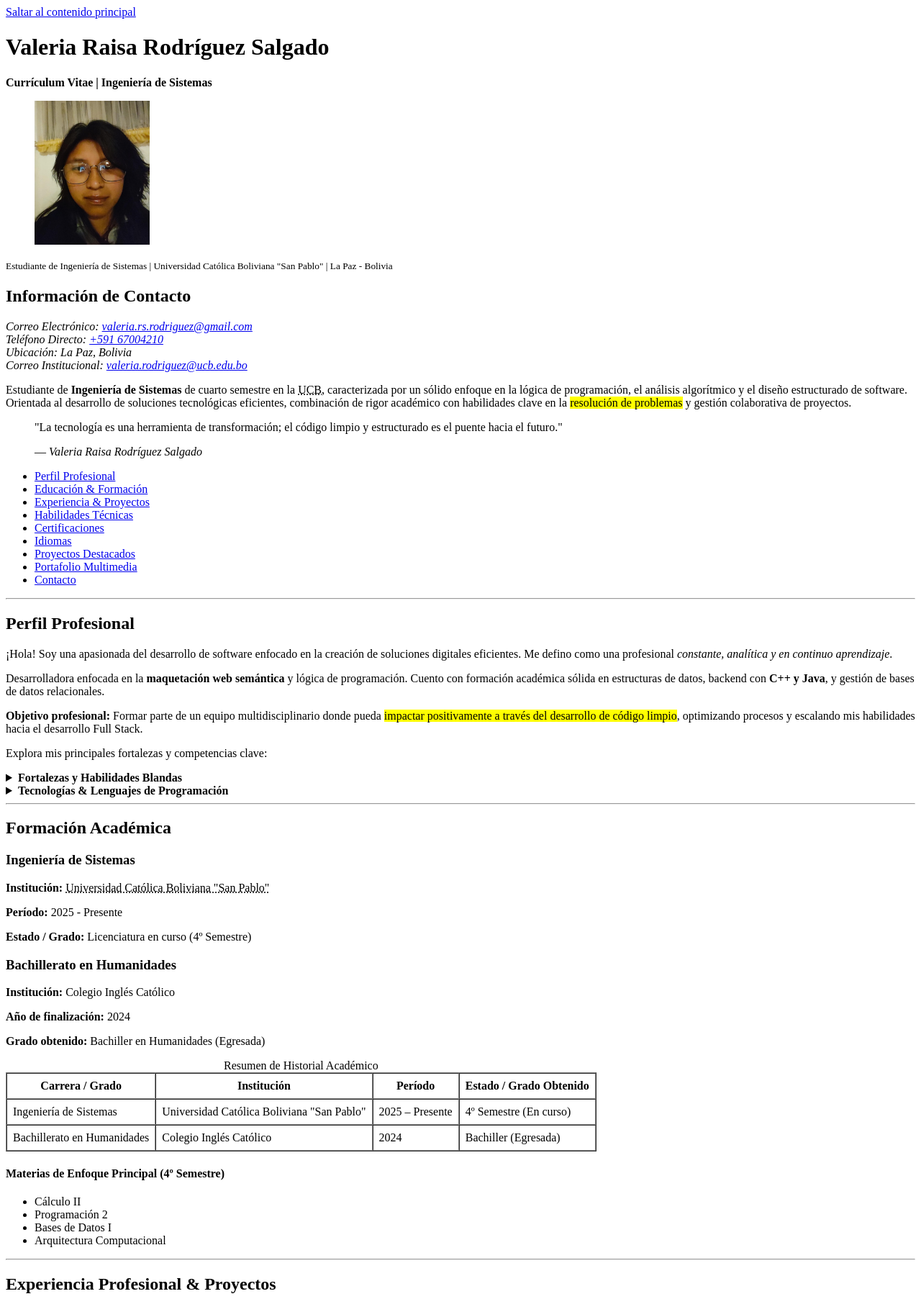
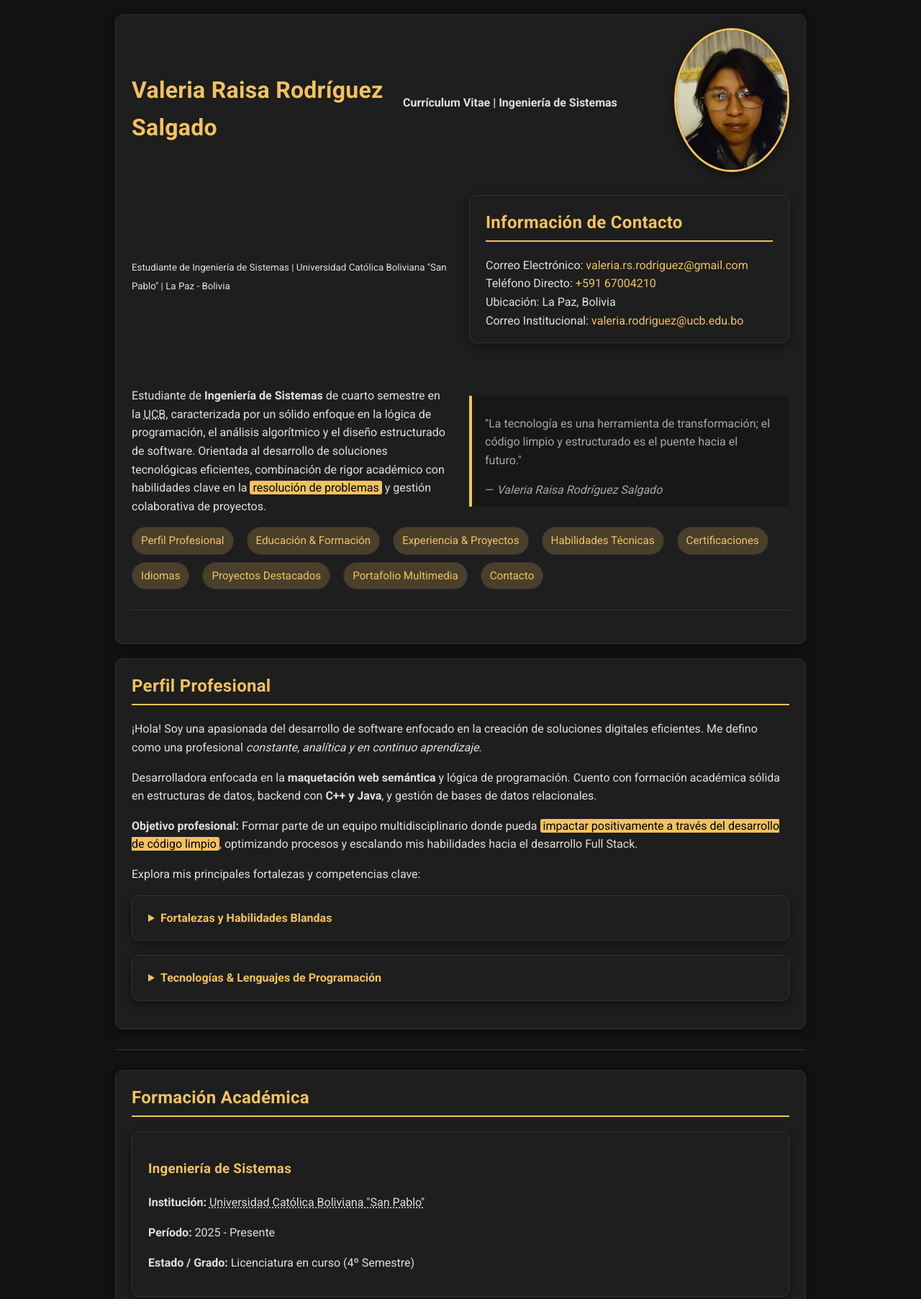
Before and after one commit to ValRod-Sal/hoja-vida-Rodriguez-Valeria, a plain HTML site: page index.html in a window 1280 px wide. Shown: the top 1805 px of the page at 72% size. Drawn offline with Linux system fonts and the light colour scheme.

Commit message:
Agregado CSS

```diff
--- /dev/null
+++ b/css/style.css
@@ -0,0 +1,328 @@
+:root {
+  --bg-color: #121212;
+  --card-bg: #1e1e1e;
+  --text-color: #e0e0e0;
+  --text-muted: #a8a8a8;
+  --accent-color: #f2c262;
+  --accent-color-soft: #f2c26233;
+  --border-color: #333333;
+  --font-family: 'Roboto', sans-serif;
+  --radius: 10px;
+  --shadow: 0 4px 14px rgba(0, 0, 0, 0.45);
+}
+
+* {
+  box-sizing: border-box;
+}
+
+body {
+  background-color: var(--bg-color);
+  color: var(--text-color);
+  font-family: var(--font-family);
+  line-height: 1.6;
+  max-width: 1000px;
+  margin: 0 auto;
+  padding: 20px;
+}
+
+.skip-link {
+  position: absolute;
+  left: -999px;
+  top: auto;
+  background: var(--accent-color);
+  color: #000;
+  padding: 10px 16px;
+  border-radius: 4px;
+  z-index: 1000;
+}
+
+.skip-link:focus {
+  left: 20px;
+  top: 20px;
+}
+
+h1, h2, h3, h4 {
+  color: var(--accent-color);
+  letter-spacing: 0.3px;
+}
+
+h1 {
+  font-size: 2rem;
+  margin-bottom: 4px;
+}
+
+h2 {
+  border-bottom: 2px solid var(--accent-color);
+  padding-bottom: 6px;
+  margin-top: 0;
+}
+
+a {
+  color: var(--accent-color);
+  text-decoration: none;
+}
+
+a:hover, a:focus {
+  text-decoration: underline;
+}
+
+hr {
+  border: none;
+  border-top: 1px solid var(--border-color);
+  margin: 28px 0;
+}
+
+header, section, article, details, table, form, aside {
+  background-color: var(--card-bg);
+  padding: 18px 22px;
+  margin-bottom: 20px;
+  border-radius: var(--radius);
+  border: 1px solid var(--border-color);
+  box-shadow: var(--shadow);
+}
+
+/* ---------- FLEXBOX: encabezado principal ---------- */
+.perfil-flex {
+  display: flex;
+  flex-wrap: wrap;
+  align-items: center;
+  gap: 24px;
+}
+
+.perfil-flex figure {
+  margin: 0;
+  flex: 0 0 auto;
+}
+
+.perfil-flex figure img {
+  border-radius: 50%;
+  border: 3px solid var(--accent-color);
+  object-fit: cover;
+  box-shadow: var(--shadow);
+}
+
+.perfil-flex > *:not(figure) {
+  flex: 1 1 320px;
+}
+
+nav ul.nav-flex {
+  list-style: none;
+  display: flex;
+  flex-wrap: wrap;
+  gap: 10px 18px;
+  padding: 0;
+  margin: 0;
+}
+
+nav ul.nav-flex li a {
+  display: inline-block;
+  padding: 6px 12px;
+  border: 1px solid var(--border-color);
+  border-radius: 20px;
+  background-color: var(--accent-color-soft);
+  font-size: 0.95rem;
+}
+
+nav ul.nav-flex li a:hover,
+nav ul.nav-flex li a:focus {
+  background-color: var(--accent-color);
+  color: #000;
+  text-decoration: none;
+}
+
+address {
+  font-style: normal;
+}
+
+blockquote {
+  border-left: 4px solid var(--accent-color);
+  margin: 16px 0;
+  padding: 10px 18px;
+  background-color: #171717;
+  border-radius: 0 8px 8px 0;
+  color: var(--text-muted);
+}
+
+mark {
+  background-color: var(--accent-color);
+  color: #000;
+  padding: 0 4px;
+  border-radius: 3px;
+}
+
+details {
+  cursor: pointer;
+}
+
+details summary {
+  color: var(--accent-color);
+  outline: none;
+}
+
+/* ---------- CSS GRID: habilidades técnicas ---------- */
+.habilidades-grid {
+  display: grid;
+  grid-template-columns: repeat(3, 1fr);
+  gap: 20px;
+}
+
+.habilidades-grid article {
+  margin-bottom: 0;
+  box-shadow: none;
+}
+
+meter {
+  width: 140px;
+  margin-left: 8px;
+  vertical-align: middle;
+}
+
+table {
+  width: 100%;
+  border-collapse: collapse;
+  border: 1px solid var(--border-color);
+}
+
+table caption {
+  text-align: left;
+  color: var(--accent-color);
+  font-weight: bold;
+  margin-bottom: 10px;
+}
+
+th, td {
+  border: 1px solid var(--border-color);
+  padding: 10px 12px;
+  text-align: left;
+}
+
+thead th {
+  background-color: #2a2a2a;
+  color: var(--accent-color);
+}
+
+figure {
+  margin: 0;
+  text-align: center;
+}
+
+figure img, figure video {
+  max-width: 100%;
+  border-radius: 8px;
+  box-shadow: var(--shadow);
+}
+
+figcaption {
+  color: var(--text-muted);
+  font-size: 0.9rem;
+  margin-top: 8px;
+}
+
+audio, video {
+  width: 100%;
+  margin-top: 8px;
+}
+
+input, select, textarea, button {
+  background-color: #2c2c2c;
+  color: #ffffff;
+  border: 1px solid #444;
+  padding: 8px 12px;
+  border-radius: 6px;
+  font-family: inherit;
+  width: 100%;
+  max-width: 400px;
+}
+
+textarea {
+  max-width: 100%;
+}
+
+label {
+  font-weight: bold;
+  color: var(--text-muted);
+}
+
+button {
+  background-color: var(--accent-color);
+  color: #000000;
+  font-weight: bold;
+  cursor: pointer;
+  width: auto;
+  margin-right: 10px;
+  transition: opacity 0.2s ease;
+}
+
+button:hover, button:focus {
+  opacity: 0.85;
+}
+
+button[type="reset"] {
+  background-color: transparent;
+  color: var(--text-color);
+  border: 1px solid var(--border-color);
+}
+
+footer[role="contentinfo"] {
+  text-align: center;
+  color: var(--text-muted);
+  box-shadow: none;
+}
+
+/* ---------- RESPONSIVE ---------- */
+@media (max-width: 768px) {
+  body {
+    padding: 12px;
+  }
+
+  .perfil-flex {
+    flex-direction: column;
+    text-align: center;
+  }
+
+  .perfil-flex figure img {
+    width: 120px;
+    height: 150px;
+  }
+
+  .habilidades-grid {
+    grid-template-columns: 1fr;
+  }
+
+  nav ul.nav-flex {
+    flex-direction: column;
+    gap: 8px;
+  }
+
+  h1 {
+    font-size: 1.5rem;
+  }
+
+  table, thead, tbody, th, td, tr {
+    display: block;
+  }
+
+  thead {
+    display: none;
+  }
+
+  tbody tr {
+    margin-bottom: 12px;
+    border: 1px solid var(--border-color);
+    border-radius: 8px;
+    padding: 8px;
+  }
+
+  tbody td {
+    border: none;
+    padding: 6px 4px;
+  }
+
+  tbody td::before {
+    content: attr(data-label);
+    display: block;
+    font-weight: bold;
+    color: var(--accent-color);
+    font-size: 0.8rem;
+  }
+}
--- a/index.html
+++ b/index.html
@@ -10,17 +10,25 @@
         content="Valeria Rodriguez, Currículum Vitae, Ingeniería de Sistemas, UCB, Universidad Católica Boliviana, La Paz, Bolivia, HTML5 Nativo, Desarrollo de Software, Programación">
     <meta name="author" content="Valeria Raisa Rodríguez Salgado">
     <title>Currículum Vitae | Valeria Raisa Rodríguez Salgado - Ingeniería de Sistemas</title>
+
+    <link rel="preconnect" href="https://fonts.googleapis.com">
+    <link rel="preconnect" href="https://fonts.gstatic.com" crossorigin>
+     <link href="https://fonts.googleapis.com/css2?family=Roboto:wght@400;700&display=swap" rel="stylesheet">
+
+    <link rel="stylesheet" href="css/style.css">
+
+
 </head>
 
 <body>
 
-    <!-- ENLACE DE SALTO DIRECTO PARA NAVEGACIÓN POR TECLADO / LECTORES DE PANTALLA -->
+
     <a href="#main-content" class="skip-link">Saltar al contenido principal</a>
 
     <!-- CABECERA PRINCIPAL Y NAVEGACIÓN NATIVAS -->
     <header role="banner">
 
-        <div>
+        <div class="perfil-flex">
             <h1>Valeria Raisa Rodríguez Salgado</h1>
             <p><strong>Currículum Vitae | Ingeniería de Sistemas</strong></p>
 
@@ -57,7 +65,7 @@
         </div>
 
         <nav aria-label="Navegación principal del currículum">
-            <ul>
+            <ul class="nav-flex">
                 <li><a href="#perfil">Perfil Profesional</a></li>
                 <li><a href="#educacion">Educación & Formación</a></li>
                 <li><a href="#experiencia">Experiencia & Proyectos</a></li>
@@ -73,7 +81,7 @@
         <hr>
     </header>
 
-    <!-- CONTENIDO PRINCIPAL -->
+
     <main id="main-content" role="main">
 
         <section id="perfil" aria-labelledby="perfil-heading">
@@ -160,16 +168,16 @@
                 </thead>
                 <tbody>
                     <tr>
-                        <td>Ingeniería de Sistemas</td>
-                        <td>Universidad Católica Boliviana "San Pablo"</td>
-                        <td><time datetime="2025">2025</time> – Presente</td>
-                        <td>4º Semestre (En curso)</td>
+                        <td data-label="Carrera / Grado">Ingeniería de Sistemas</td>
+                        <td data-label="Institución">Universidad Católica Boliviana "San Pablo"</td>
+                        <td data-label="Período"><time datetime="2025">2025</time> – Presente</td>
+                        <td data-label="Estado / Grado Obtenido">4º Semestre (En curso)</td>
                     </tr>
                     <tr>
-                        <td>Bachillerato en Humanidades</td>
-                        <td>Colegio Inglés Católico</td>
-                        <td><time datetime="2024">2024</time></td>
-                        <td>Bachiller (Egresada)</td>
+                        <td data-label="Carrera / Grado">Bachillerato en Humanidades</td>
+                        <td data-label="Institución">Colegio Inglés Católico</td>
+                        <td data-label="Período"><time datetime="2024">2024</time></td>
+                        <td data-label="Estado / Grado Obtenido">Bachiller (Egresada)</td>
                     </tr>
                 </tbody>
             </table>
@@ -250,6 +258,7 @@
         <section id="habilidades" aria-labelledby="habilidades-tecnicas-heading">
             <h2 id="habilidades-tecnicas-heading">Habilidades Técnicas</h2>
 
+            <div class="habilidades-grid">
             <article>
                 <h3>Lenguajes & Tecnologías</h3>
                 <ul>
@@ -293,6 +302,7 @@
                     <li>Comunicación asertiva y trabajo colaborativo</li>
                 </ul>
             </article>
+            </div>
         </section>
 
         <hr>
@@ -366,15 +376,15 @@
                 <tbody>
                     <tr>
                         <th scope="row">Español</th>
-                        <td>Nativo</td>
-                        <td>Nativo</td>
-                        <td>Nativo</td>
+                        <td data-label="Lectura">Nativo</td>
+                        <td data-label="Escritura">Nativo</td>
+                        <td data-label="Conversación">Nativo</td>
                     </tr>
                     <tr>
                         <th scope="row">Inglés</th>
-                        <td>Intermedio (B1)</td>
-                        <td>Básico / Intermedio (A2-B1)</td>
-                        <td>Básico (A2)</td>
+                        <td data-label="Lectura">Intermedio (B1)</td>
+                        <td data-label="Escritura">Básico / Intermedio (A2-B1)</td>
+                        <td data-label="Conversación">Básico (A2)</td>
                     </tr>
                 </tbody>
             </table>
```
Also changed, not shown: 1 other file.
